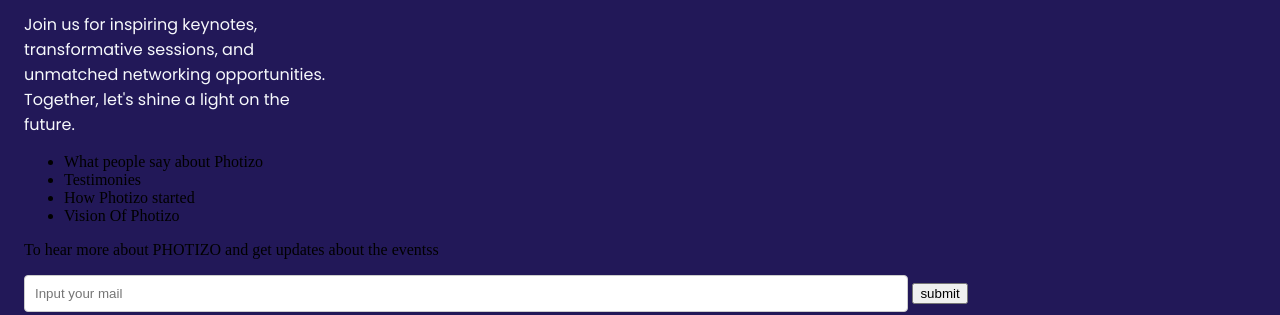
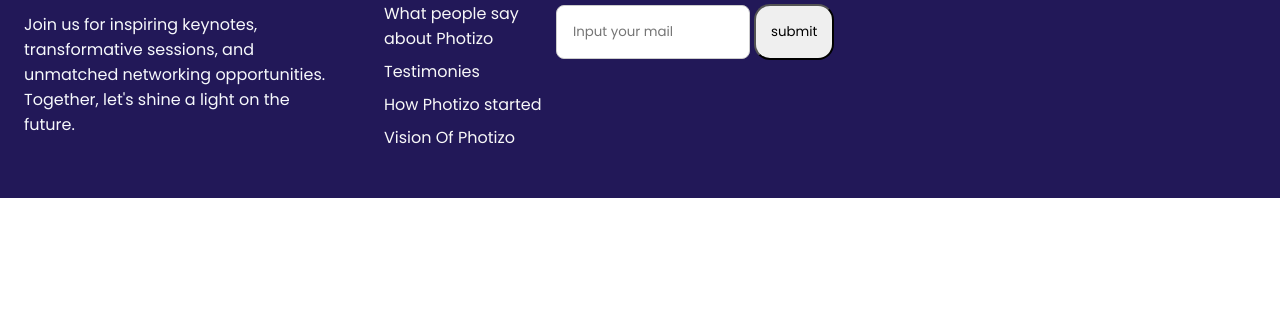
Before and after one commit to Nashville001/Photizo_1.0, a plain HTML site: page index.html in a window 1280 px wide. Shown: the part 4406-4721 px from the top of the page. After the commit the page ends 4604 px from the top, so only its background shows below. Drawn offline with Linux system fonts and the light colour scheme.

Commit message:
Finished up the form

```diff
--- a/css/styles.css
+++ b/css/styles.css
@@ -1254,6 +1254,9 @@ footer {
   margin: 0;
   padding: 1.5rem;
   background-color: #221858;
+  display: flex;
+  justify-content: space-around;
+  align-items: start;
   /* z-index: 4; */
 }
 #footer-details img {
@@ -1275,6 +1278,74 @@ footer {
 .inner-footer p {
   color: #f8f6ff;
   font-family: var(--font-family);
+}
+.impt-links{
+  display: flex;
+  flex-direction: column;
+  justify-content: center;
+  align-items: center;
+}
+.important-topic{
+  font-family: var(--font-family);
+  color: #ccc;
+  font-size: 1.25rem;
+}
+.important li{
+  list-style-type: none;
+  color: #ccc;
+  font-family: var(--font-family);
+  margin-bottom: 0.5rem;
+}
+.important-link a {
+  text-decoration: none;
+  color: #f8f8f8;
+}
+.important-link a {
+  transition: all 0.5s;
+  position: relative;
+  cursor: pointer;
+}
+.important-link a:hover,
+.important-link a:focus a {
+  color: #ffffff;
+  opacity: 1;
+}
+.important-link a::after {
+  content: "";
+  height: 2px;
+  width: 100%;
+  background: #f8f6ff;
+  position: absolute;
+  left: 0;
+  bottom: -5px;
+  opacity: 0;
+  transition: all 0.7s;
+  pointer-events: none;
+}
+.important-link a:hover::after,
+.important-link a:focus::after {
+  opacity: 1;
+}
+.important ul li:hover {
+  color: #f7f9fc;
+}
+.here-more{
+  font-family: var(--font-family);
+  color: #ccc;
+}
+.newsletter input{
+  width: 10rem;
+  padding: 1rem;
+  border-radius: 0.5rem;
+  font-family: var(--font-family);
+  outline: none;
+}
+.newsletter button{
+  width: 5rem;
+  padding: 1rem 0.5rem;
+  border-radius: 1rem;
+  font-family: var(--font-family);
+
 }
 .media {
   display: flex;
@@ -1349,6 +1420,7 @@ footer {
   text-align: left;
   position: relative;
   color: #000;
+  font-family: var(--font-family);
 }
 
 .close {
@@ -1438,7 +1510,12 @@ input[type="checkbox"],
 input[type="radio"] {
   width: auto;
 }
-
+@media (max-width: 700px) {
+  .modal-content{
+    width: 100vw;
+    max-width: 400px;
+  }
+}
 /* input[type="file"] {
   border: 2px light #000;
   padding: 2rem;
--- a/index.html
+++ b/index.html
@@ -495,12 +495,13 @@
             Together, let's shine a light on the future.
           </p>
         </div>
-        <div>
-          <ul class="testimony">
-            <li>What people say about Photizo</li>
-            <li>Testimonies</li>
-            <li>How Photizo started</li>
-            <li>Vision Of Photizo</li>
+        <div class="impt-links">
+          <h2 class="important-topic">Important Links</h2>
+          <ul class="important">
+            <li class="important-link"><a href="">What people say about Photizo</a></li>
+            <li class="important-link"><a href="">Testimonies</a></li>
+            <li class="important-link"><a href="">How Photizo started</a></li>
+            <li class="important-link"><a href="">Vision Of Photizo</a></li>
           </ul>
         </div>
         <div class="here-more">
```
Also changed, not shown: form.html (+10 -0 lines).
